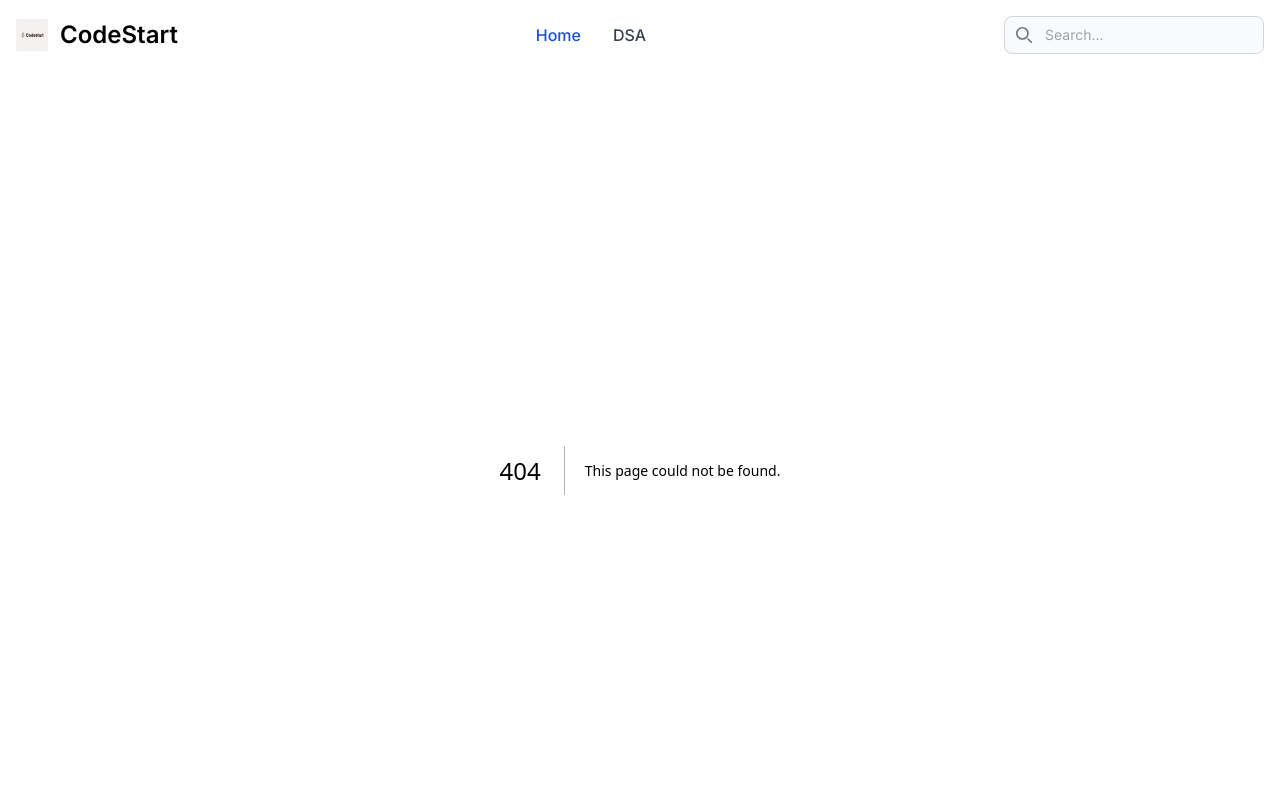
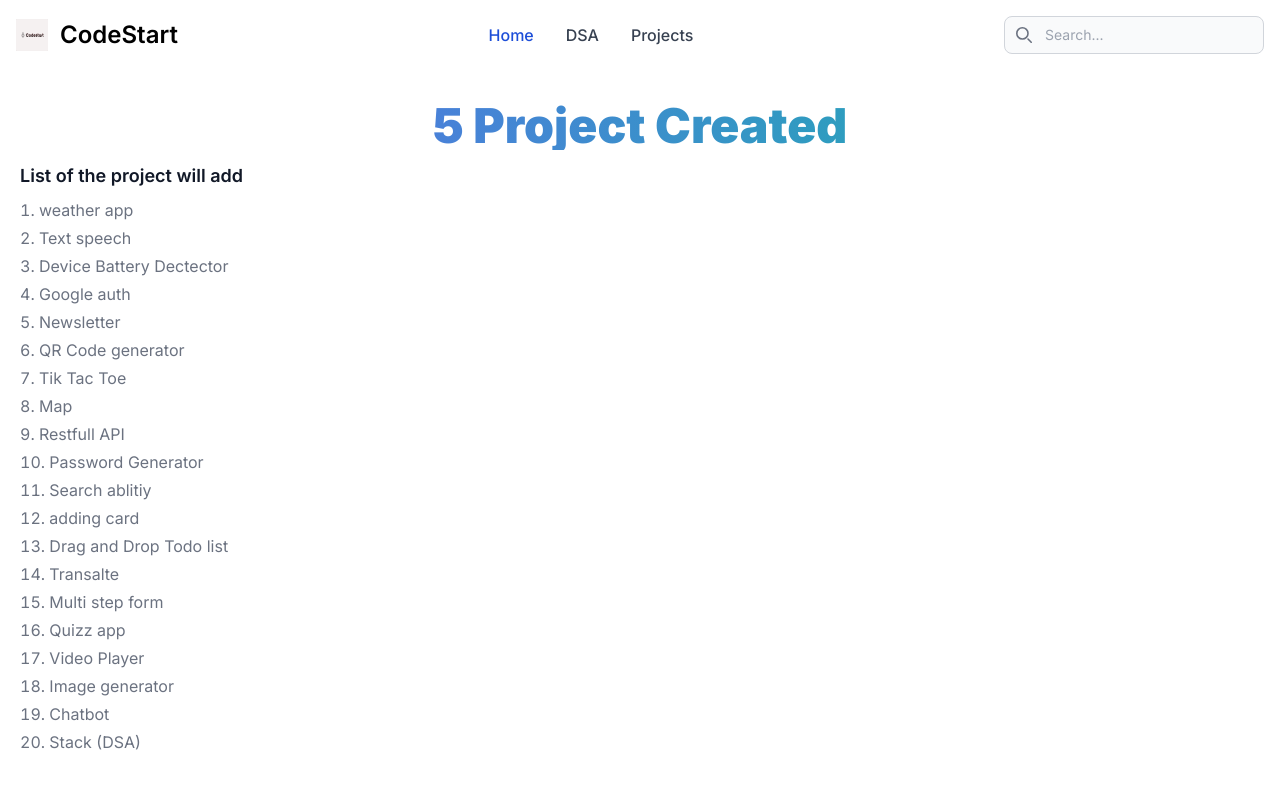
Before and after one commit to homayunmmdy/Javascript-Mosh, a Next.js app: page /projects in a window 1280 px wide. Before the commit this address had no page. Shown: the top 800 px of the page. Built offline with nearby package versions, Linux system fonts and the light colour scheme.

Commit message:
Project section with 20 project idea

```diff
--- /dev/null
+++ b/app/projects/page.tsx
@@ -0,0 +1,38 @@
+import React from "react";
+
+const Projects = () => {
+  return (
+    <div className="p-5">
+      <h1 className="bg-clip-text my-3 text-center text-transparent bg-gradient-to-r from-indigo-500 to-teal-500 text-5xl font-black">
+        5 Project Created
+      </h1>
+      <h2 className="mb-2 text-lg font-semibold text-gray-900 dark:text-white">
+        List of the project will add
+      </h2>
+      <ol className="max-w-md space-y-1 text-gray-500 list-decimal list-inside dark:text-gray-400">
+        <li>weather app</li>
+        <li>Text speech</li>
+        <li>Device Battery Dectector</li>
+        <li>Google auth</li>
+        <li>Newsletter</li>
+        <li>QR Code generator</li>
+        <li>Tik Tac Toe</li>
+        <li>Map</li>
+        <li>Restfull API</li>
+        <li>Password Generator</li>
+        <li>Search ablitiy</li>
+        <li>adding card</li>
+        <li>Drag and Drop Todo list</li>
+        <li>Transalte</li>
+        <li>Multi step form</li>
+        <li>Quizz app</li>
+        <li>Video Player</li>
+        <li>Image generator</li>
+        <li>Chatbot</li>
+        <li>Stack (DSA)</li>
+      </ol>
+    </div>
+  );
+};
+
+export default Projects;
--- a/components/navbar/NavBar.tsx
+++ b/components/navbar/NavBar.tsx
@@ -122,6 +122,15 @@ const NavBar = () => {
                   DSA
                 </Link>
               </li>
+              <li>
+                <Link
+                  href="/projects"
+                  className="block py-2 pl-3 pr-4 text-gray-700 rounded md:bg-transparent  md:p-0 "
+                  aria-current="page"
+                >
+                  Projects
+                </Link>
+              </li>
             </ul>
           </div>
         </div>
```
